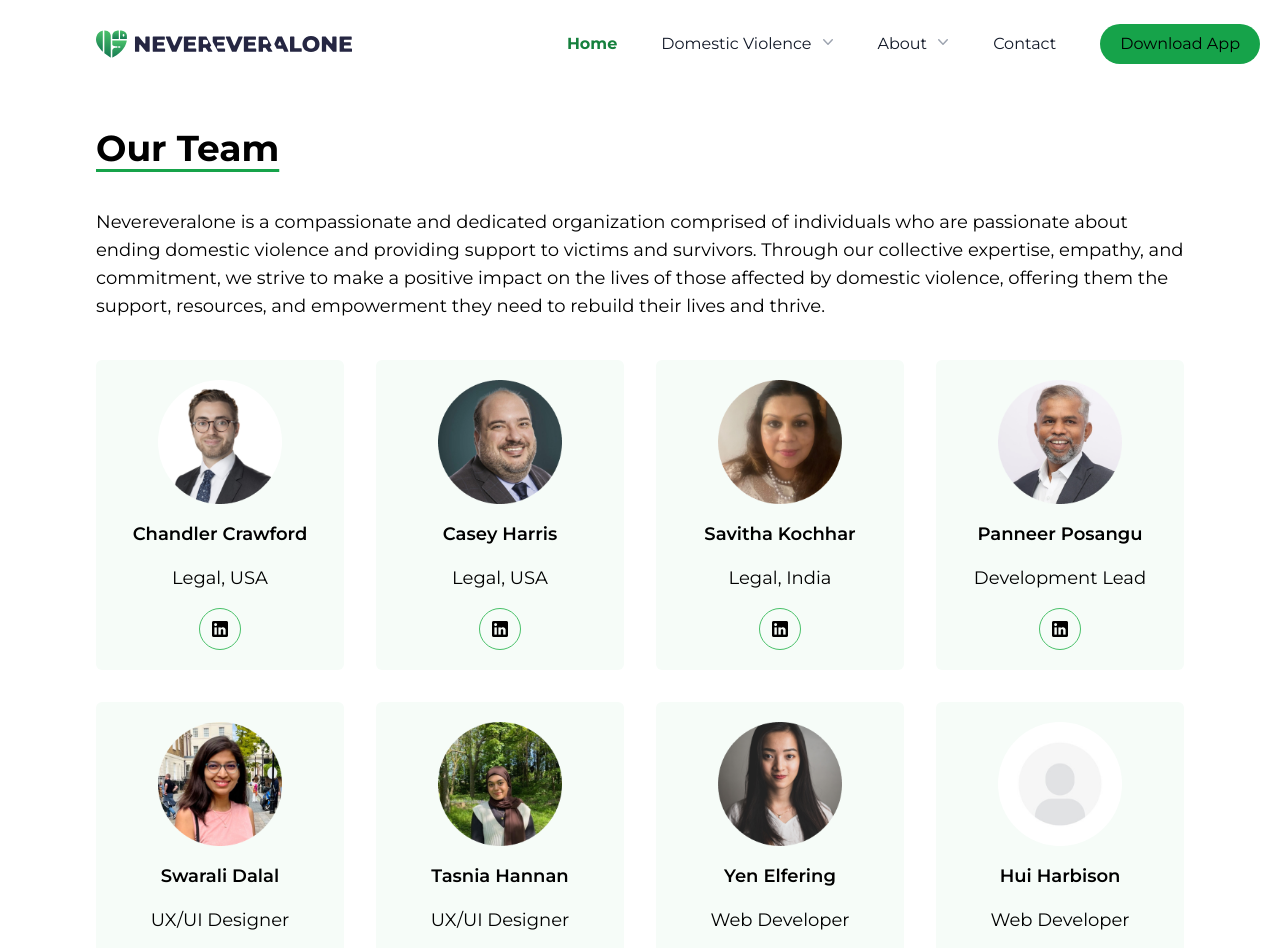
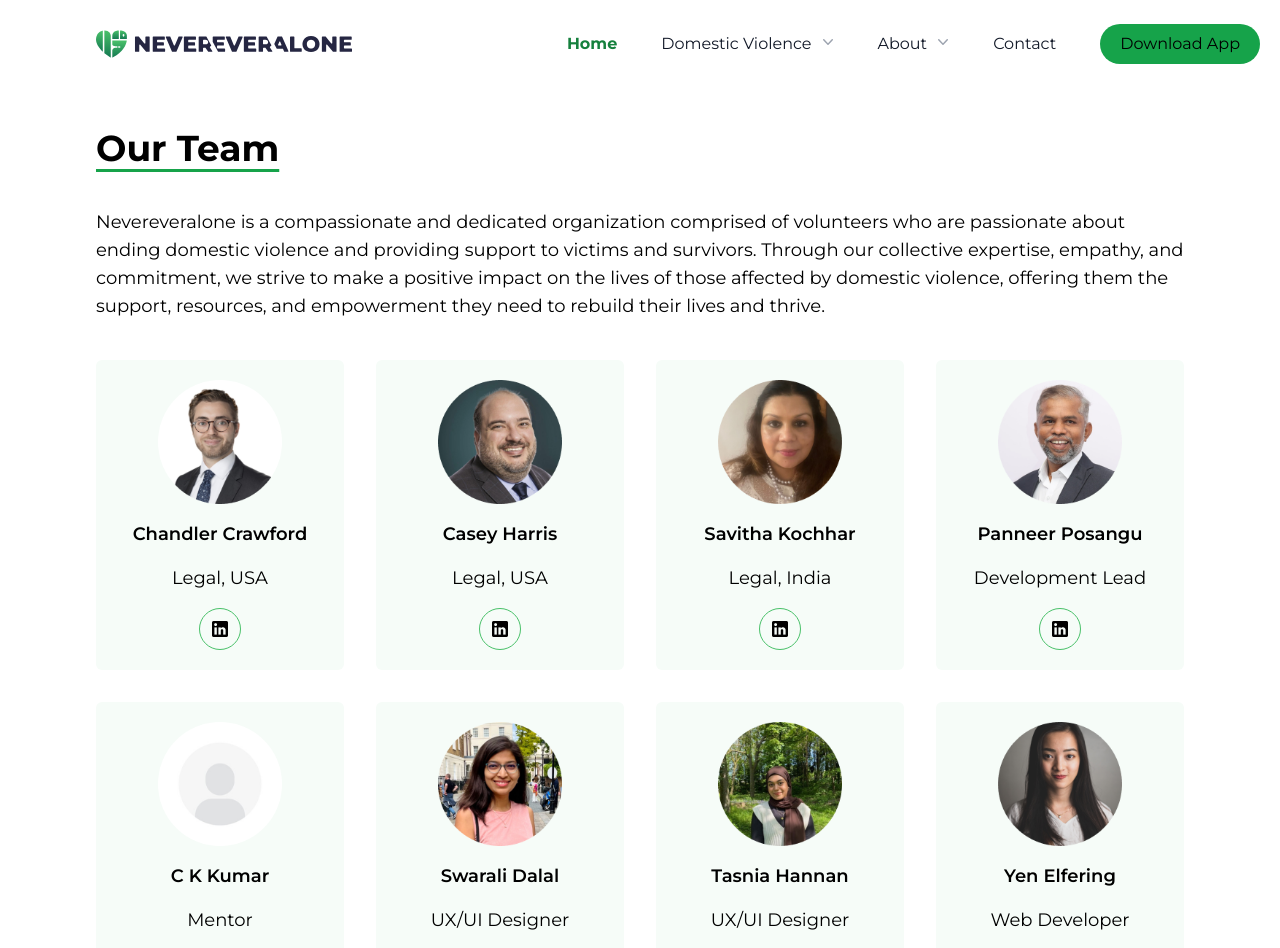
Before and after one commit to NeverEverAloneDevs/NeverEverAlone, a React (Vite) app: page /Teams in a window 1280 px wide. Shown: the top 948 px of the page. Built offline with nearby package versions, Linux system fonts and the light colour scheme.

Commit message:
add linkedin, mail to founder, all link open in new tab, change link on DV Learn more

```diff
--- a/src/components/About/Founder.jsx
+++ b/src/components/About/Founder.jsx
@@ -1,4 +1,4 @@
-import {founder} from '../../assets'
+import {founder, linkedinin} from '../../assets'
 
 export default function Founder() {
   return (
@@ -14,6 +14,10 @@ export default function Founder() {
           Recognizing the pressing need for accessible assistance and the challenges faced by those trapped in abusive relationships, Karthikaa founded Nevereveralone. Fueled by a deep understanding of these issues, she assembled a team of like-minded individuals to develop innovative solutions. Harnessing the power of technology, they created a product that serves as a lifeline for millions of individuals grappling with domestic violence.
           Through Karthikaa’s leadership and dedication, Nevereveralone continues to pave the way towards a safer and more supportive world for all those affected by domestic violence.
         </p>
+
+        <p>Feel free to drop me a line by clicking on  <a href="mailto:karthikaa87@hotmail.com?subject=Subject%20Here&body=Hello%20Karthikaa,%0A%0A" target="_blank" className='text-green-700 font-semibold'>karthikaa87@hotmail.com</a>
+</p>
+        <a href='https://www.linkedin.com/in/karthikaa-baskar-90b756167/' target="_blank" className='rounded-full w-14 border border-[#4AC16A] p-3'><img className="w-8" src={linkedinin}></img></a>
       </div>
     </div>
   )
--- a/src/components/About/Member.jsx
+++ b/src/components/About/Member.jsx
@@ -7,7 +7,7 @@ export default function Member(props) {
           <img src={props.photo} className=" w-[45%] lg:w-[50%]"></img>
           <span className="font-semibold">{props.name}</span>
           <span className="">{props.title}</span>
-          <a href={props.linkedin} className='rounded-full border border-[#4AC16A] p-3'><img className="w-4" src={linkedinin}></img></a>
+          <a href={props.linkedin} target="_blank" className='rounded-full border border-[#4AC16A] p-3'><img className="w-4" src={linkedinin}></img></a>
         </div>
 
       </div>
--- a/src/components/About/Teams.jsx
+++ b/src/components/About/Teams.jsx
@@ -6,7 +6,7 @@ export default function Teams() {
     <div className='flex flex-col font-montserrat gap-10 p-10 text-lg lg:px-24'>
       <div className='flex flex-col font-montserrat gap-10  text-lg'>
         <h5 className='lg:text-4xl text-3xl font-bold underline underline-offset-8  decoration-green-600' >Our Team</h5>
-        <p className=''>Nevereveralone is a compassionate and dedicated organization comprised of individuals who are passionate about ending domestic violence and providing support to victims and survivors. Through our collective expertise, empathy, and commitment, we strive to make a positive impact on the lives of those affected by domestic violence, offering them the support, resources, and empowerment they need to rebuild their lives and thrive.</p>
+        <p className=''>Nevereveralone is a compassionate and dedicated organization comprised of volunteers who are passionate about ending domestic violence and providing support to victims and survivors. Through our collective expertise, empathy, and commitment, we strive to make a positive impact on the lives of those affected by domestic violence, offering them the support, resources, and empowerment they need to rebuild their lives and thrive.</p>
       </div>
       <div className="grid grid-cols-1 lg:grid-cols-4 gap-5 lg:gap-8">
         {team.map((member,index)=><Member key={index}{...member}/>)}
--- a/src/components/About/teamcontent.js
+++ b/src/components/About/teamcontent.js
@@ -23,6 +23,11 @@ const team = [
     name:'Panneer Posangu',
     title:'Development Lead',
     photo:Panneer
+  },
+  {
+    name:'C K Kumar',
+    title:'Mentor',
+    photo:none
   },
   {
     name:'Swarali Dalal',
--- a/src/components/Footer.jsx
+++ b/src/components/Footer.jsx
@@ -7,7 +7,7 @@ export default function Footer() {
                 <div className="flex flex-col gap-4  lg:flex-start lg:w-[35%] w-full">
                     <h4 className="font-bold">For enquiries</h4>
                     <p>Our non-profit organization is active socially. Follow us on social network.</p>
-                    <a href="https://www.linkedin.com/company/nevereveralone/mycompany/"><img className="w-8" src={linkedinin}></img></a>
+                    <a href="https://www.linkedin.com/company/nevereveralone/mycompany/" target="_blank"><img className="w-8" src={linkedinin}></img></a>
 
 
                 </div>
--- a/src/components/Home/DomesticViolence.jsx
+++ b/src/components/Home/DomesticViolence.jsx
@@ -12,7 +12,7 @@ export default function DomesticViolence() {
                 Victims of domestic violence often experience fear, anxiety, and isolation. They may feel trapped in their situation and be unable to leave due to financial, emotional, or physical barriers. Victims may also feel ashamed or embarrassed about their situation and struggle to seek help. This is why the app we are creating has the option to stay anonymous and get help safely from their home or wherever they are comfortable without being Judged and associating shame with it!
                 </p>
                 <div className='mt-5 flex items-center'>
-                    <Link to='types' className="who-we-are-button" href="www.google.com">Learn More </Link>
+                    <Link to='/types' className="who-we-are-button" href="www.google.com">Learn More </Link>
                     <svg xmlns="http://www.w3.org/2000/svg" width="20" height="20" viewBox="0 0 20 20" fill="none">
                     <path d="M7.5 15L12.5 10L7.5 5" stroke="#147952" stroke-width="2" stroke-linecap="round" stroke-linejoin="round"/></svg>
 				</div>
```
